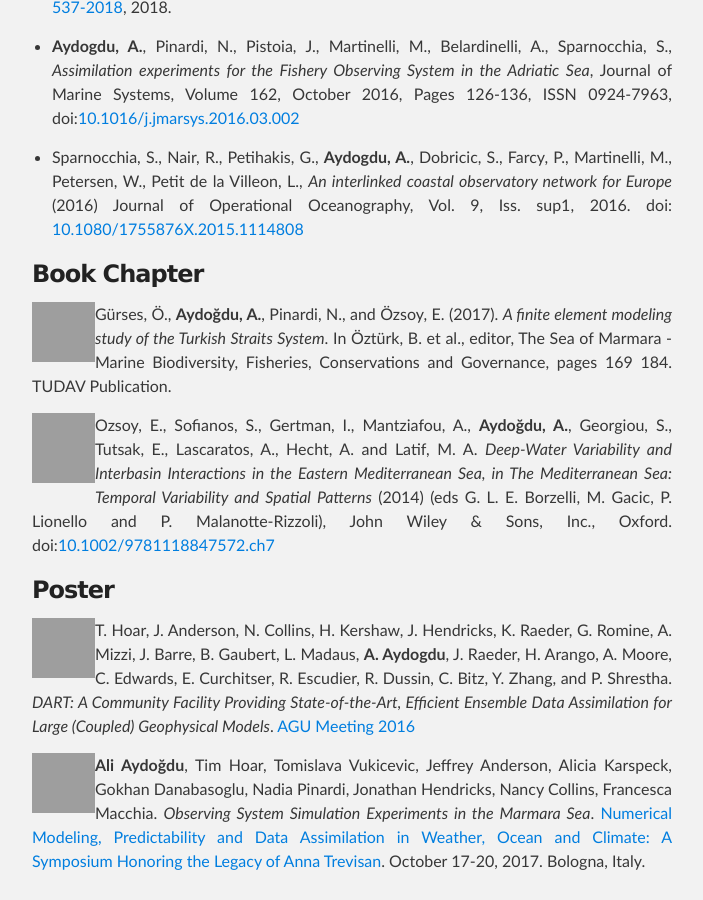
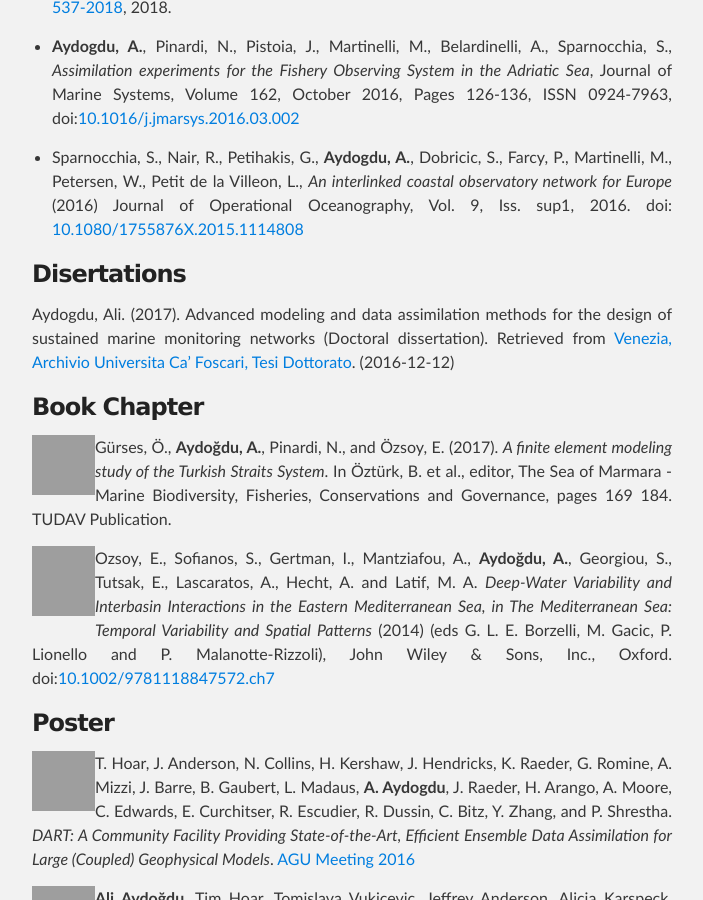
Before and after one commit to aydogduali/aydogduali.github.io, a Jekyll site: the page built from about/publication.md, in a window 1280 px wide and 900 px high, scrolled down 854 px, cut to the strip 0-900 px from the top of the window. Shown: the whole strip, without its empty margins (288-991 px from the left). Built offline with Jekyll 4.4.1, drawn with Linux system fonts in a browser that asks for light colours; our own code applies the rules of GitHub Pages for plain Markdown files; the repository's description, which GitHub fills in, is left out; grey boxes are pictures that could not be loaded.

Commit message:
PhD Thesis added

```diff
--- a/about/publication.md
+++ b/about/publication.md
@@ -12,6 +12,10 @@
 - __Aydogdu, A.__, Pinardi, N., Pistoia, J., Martinelli, M., Belardinelli, A., Sparnocchia, S., *Assimilation experiments for the Fishery Observing System in the Adriatic Sea*, Journal of Marine Systems, Volume 162, October 2016, Pages 126-136, ISSN 0924-7963, doi:[10.1016/j.jmarsys.2016.03.002](http://dx.doi.org/10.1016/j.jmarsys.2016.03.002)
 
 - Sparnocchia, S., Nair, R., Petihakis, G., __Aydogdu, A.__, Dobricic, S., Farcy, P., Martinelli, M., Petersen, W., Petit de la Villeon, L., *An interlinked coastal observatory network for Europe* (2016) Journal of Operational Oceanography, Vol. 9, Iss. sup1, 2016. doi: [10.1080/1755876X.2015.1114808](http://dx.doi.org/10.1080/1755876X.2015.1114808)
+
+### Disertations
+
+Aydogdu, Ali. (2017). Advanced modeling and data assimilation methods for the design of sustained marine monitoring networks (Doctoral dissertation). Retrieved from [Venezia, Archivio Universita Ca' Foscari, Tesi Dottorato](http://dspace.unive.it/handle/10579/10343?show=full). (2016-12-12)
 
 ### Book Chapter
 
```
